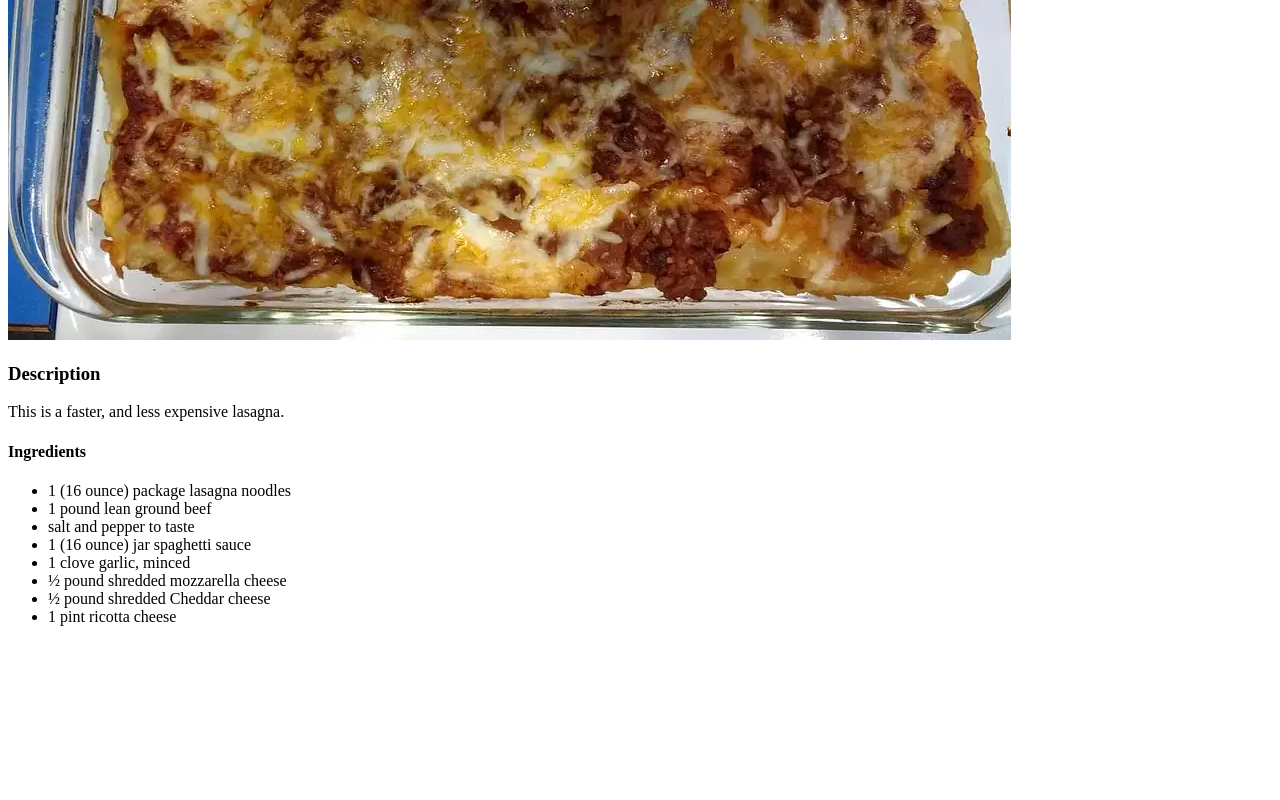
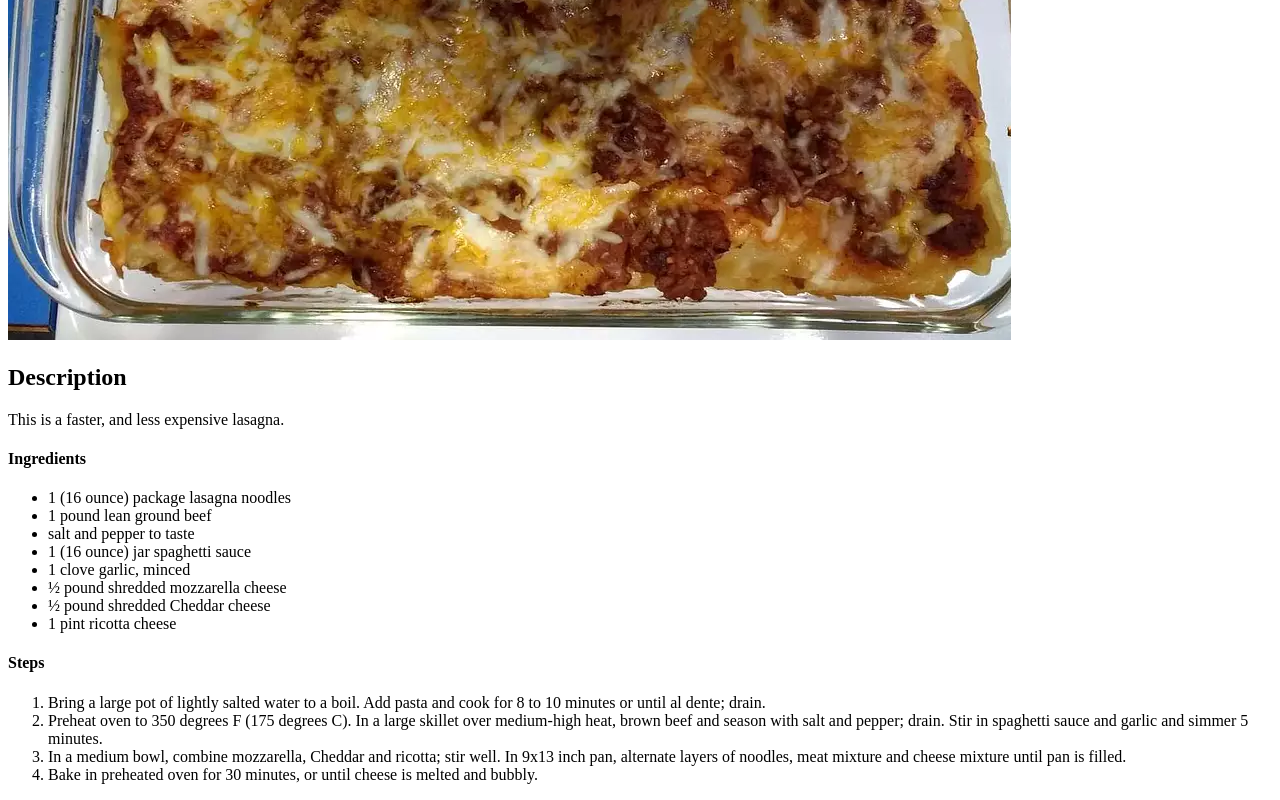
Before and after one commit to Apachemann/odin-recipes, a plain HTML site: page recipes/lasagna.html in a window 1280 px wide. Shown: the part 410-1210 px from the top of the page. Before the commit the page ends 1052 px from the top, so only its background shows below. Drawn offline with Linux system fonts and the light colour scheme.

Commit message:
added lasagna steps

```diff
--- a/recipes/lasagna.html
+++ b/recipes/lasagna.html
@@ -9,7 +9,7 @@
 
         <img src="../images/lasagna.webp">
 
-        <h3>Description</h3>
+        <h2>Description</h2>
         <p>This is a faster, and less expensive lasagna.</p>
 
         <h4>Ingredients</h4>
@@ -23,5 +23,13 @@
             <li>½ pound shredded Cheddar cheese</li>
             <li>1 pint ricotta cheese</li>
         </ul>
+
+        <h4>Steps</h4>
+        <ol>
+            <li>Bring a large pot of lightly salted water to a boil. Add pasta and cook for 8 to 10 minutes or until al dente; drain.</li>
+            <li>Preheat oven to 350 degrees F (175 degrees C). In a large skillet over medium-high heat, brown beef and season with salt and pepper; drain. Stir in spaghetti sauce and garlic and simmer 5 minutes.</li>
+            <li>In a medium bowl, combine mozzarella, Cheddar and ricotta; stir well. In 9x13 inch pan, alternate layers of noodles, meat mixture and cheese mixture until pan is filled.</li>
+            <li>Bake in preheated oven for 30 minutes, or until cheese is melted and bubbly.</li>
+        </ol>
     </body>
 </html>
```
